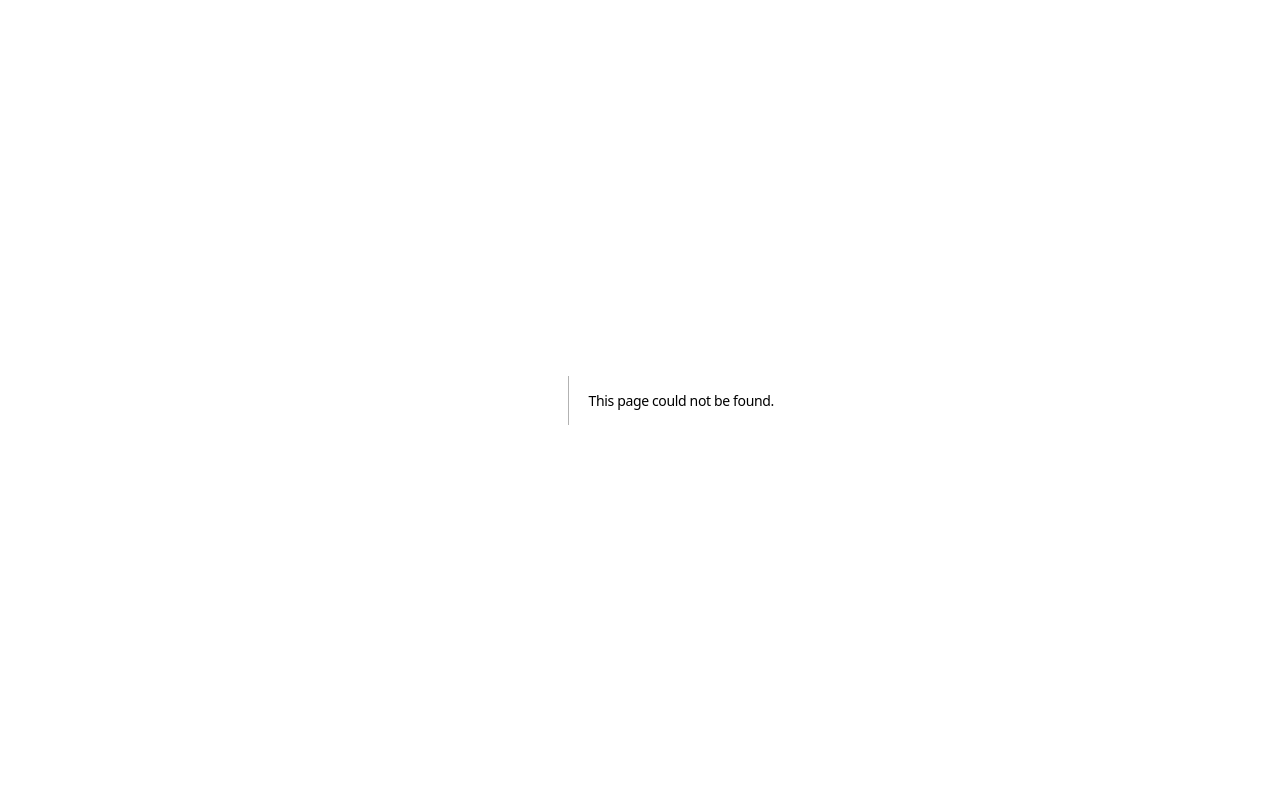
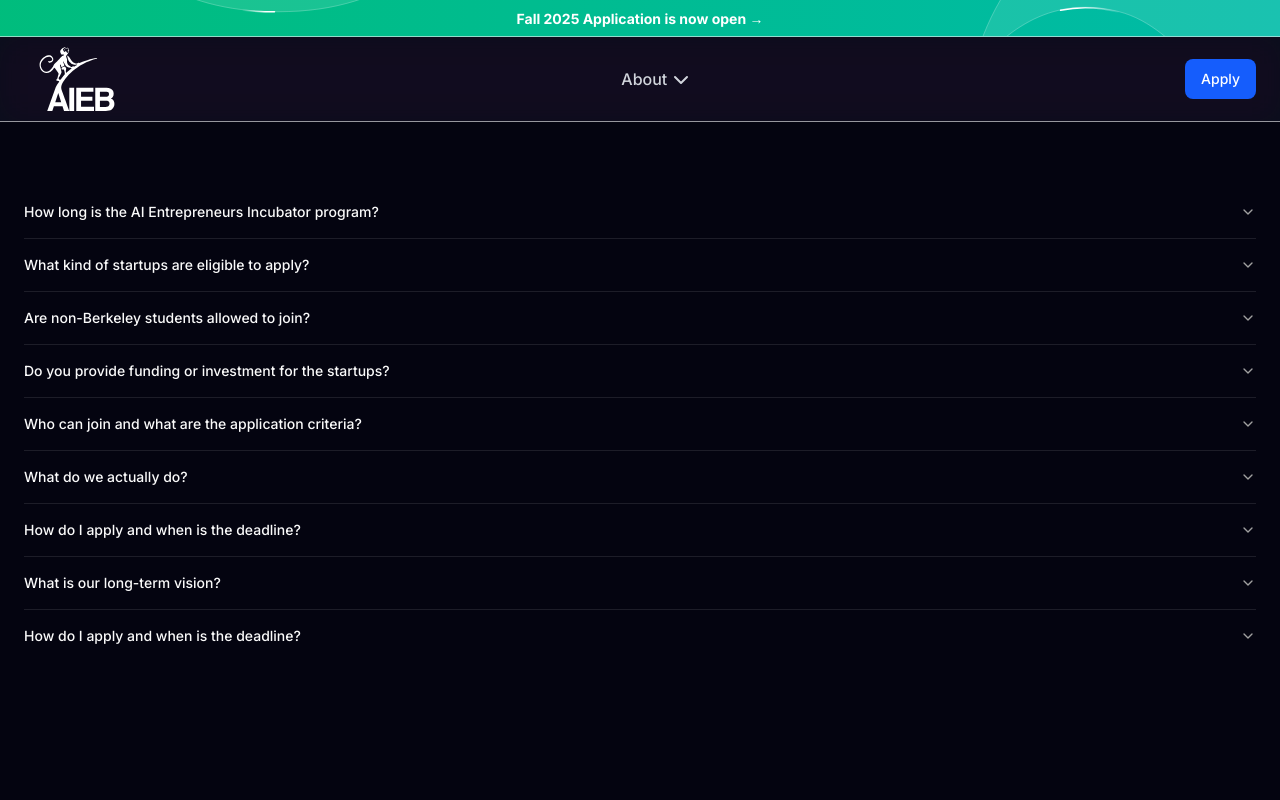
Before and after one commit to AIEntrepreneursBerkeley/aientrepreneurs.org, a Next.js app: page /faq in a window 1280 px wide. Before the commit this address had no page. Shown: the top 800 px of the page. Built offline with nearby package versions, Linux system fonts and the light colour scheme.

Commit message:
test in prod

```diff
--- /dev/null
+++ b/src/app/faq/page.tsx
@@ -0,0 +1,115 @@
+import { Layout } from "~/components/layouts/layout";
+import {
+  Accordion,
+  AccordionContent,
+  AccordionItem,
+  AccordionTrigger,
+} from "~/components/ui/primitives/accordion";
+
+const FAQPage = () => (
+  <>
+    <Layout>
+      <section className="container mt-16 mb-32">
+        <Accordion type="single" collapsible>
+          <AccordionItem value="item-1">
+            <AccordionTrigger>
+              How long is the AI Entrepreneurs Incubator program?
+            </AccordionTrigger>
+            <AccordionContent>
+              Our program spans 10 weeks, an intensive and focused mentorship
+              for startup acceleration.
+            </AccordionContent>
+          </AccordionItem>
+          <AccordionItem value="item-2">
+            <AccordionTrigger>
+              What kind of startups are eligible to apply?
+            </AccordionTrigger>
+            <AccordionContent>
+              We welcome early stage startups that have an AI or machine
+              learning focus. If your venture incorporates AI in any aspect,
+              we're excited to hear from you.
+            </AccordionContent>
+          </AccordionItem>
+          <AccordionItem value="item-3">
+            <AccordionTrigger>
+              Are non-Berkeley students allowed to join?
+            </AccordionTrigger>
+            <AccordionContent>
+              Currently, we prioritize Berkeley students, but we are always open
+              to collaboration and partnerships with individuals from other
+              institutions or cities.
+            </AccordionContent>
+          </AccordionItem>
+          <AccordionItem value="item-4">
+            <AccordionTrigger>
+              Do you provide funding or investment for the startups?
+            </AccordionTrigger>
+            <AccordionContent>
+              While we don't directly provide funding, our partnerships with VC
+              partners and industry leaders can potentially lead to funding
+              opportunities for exceptional projects.
+            </AccordionContent>
+          </AccordionItem>
+          <AccordionItem value="item-5">
+            <AccordionTrigger>
+              Who can join and what are the application criteria?
+            </AccordionTrigger>
+            <AccordionContent>
+              We believe in individual excellence. Whether you've created
+              something yourself or bring expertise to the table, you're welcome
+              here. You don't need to navigate a complicated interview process;
+              just describe your experience in the application and provide
+              relevant links.
+            </AccordionContent>
+          </AccordionItem>
+          <AccordionItem value="item-6">
+            <AccordionTrigger>What do we actually do?</AccordionTrigger>
+            <AccordionContent>
+              Our mission is clear: we're here to help you develop your AI
+              product. AIEB offers a straightforward approach. You choose your
+              focus. We're built around three core pillars: Community,
+              Mentorship, and Education. Engage in networking, demo days,
+              hacking, and workshops to break into the AI industry.
+            </AccordionContent>
+          </AccordionItem>
+          <AccordionItem value="item-7">
+            <AccordionTrigger>
+              How do I apply and when is the deadline?
+            </AccordionTrigger>
+            <AccordionContent>
+              Check our application deadline (see above), but we also embrace
+              flexibility similar to Y-Combinator. If you're interested in
+              joining during the semester, reach out anytime.
+            </AccordionContent>
+          </AccordionItem>
+          <AccordionItem value="item-8">
+            <AccordionTrigger>What is our long-term vision?</AccordionTrigger>
+            <AccordionContent>
+              We aim to establish our own Decal, and fellowship program. If
+              you're passionate about these ventures or have experience in
+              education and venture capital, we'd love to hear from you.
+            </AccordionContent>
+          </AccordionItem>
+          <AccordionItem
+            value="How do I get in touch?
+"
+          >
+            <AccordionTrigger>
+              How do I apply and when is the deadline?
+            </AccordionTrigger>
+            <AccordionContent>
+              Reach out to us at{" "}
+              <a href="mailto:contact@aientrepreneurs.org">
+                contact@aientrepreneurs.org
+              </a>
+              . For informal conversations, connect with Julius Ritter and Dhruv
+              Kulkarni on LinkedIn
+            </AccordionContent>
+          </AccordionItem>
+        </Accordion>
+      </section>
+    </Layout>
+  </>
+);
+
+export default FAQPage;
--- a/src/components/sections/cta.tsx
+++ b/src/components/sections/cta.tsx
@@ -20,7 +20,7 @@ export const CTA = () => (
         />
         <div className="absolute inset-0 flex items-center justify-center">
           <a
-            href="https://docs.google.com/forms/d/e/1FAIpQLSeczWIYO9PKcUJVRSHdIt4z6mt2XkQ2lgcBySjiA5IdLnxoWA/viewformg"
+            href="https://docs.google.com/forms/d/e/1FAIpQLSeczWIYO9PKcUJVRSHdIt4z6mt2XkQ2lgcBySjiA5IdLnxoWA/viewform"
             target="_blank"
           >
             <CircularText
--- a/src/components/sections/team.tsx
+++ b/src/components/sections/team.tsx
@@ -39,6 +39,18 @@ const Team = () => (
         position={"Exec"}
         linkedin={"https://www.linkedin.com"}
       />
+      <Card
+        name={"Rohan Sontakke"}
+        image={"/images/rohan.jpg"}
+        position={"Exec"}
+        linkedin={"https://www.linkedin.com"}
+      />
+      <Card
+        name={"Rohan Sontakke"}
+        image={"/images/rohan.jpg"}
+        position={"Exec"}
+        linkedin={"https://www.linkedin.com"}
+      />
     </div>
     <div className="xs:grid-cols-2 container mt-32 grid grid-cols-1 gap-x-3.5 gap-y-6 px-4 md:grid-cols-3 lg:grid-cols-4"></div>
   </section>
--- a/src/components/ui/card.tsx
+++ b/src/components/ui/card.tsx
@@ -30,6 +30,7 @@ export const Card = ({ name, image, position, linkedin }: CardProps) => {
         href={linkedin.replaceAll(/<[^>]*>/g, "")}
         target="_blank"
         rel="noreferrer"
+        className="text-gray-200"
       >
         <div className="card" ref={card}>
           <div className="avatar">
```
Also changed, not shown: public/images/rohan.jpg (added).
